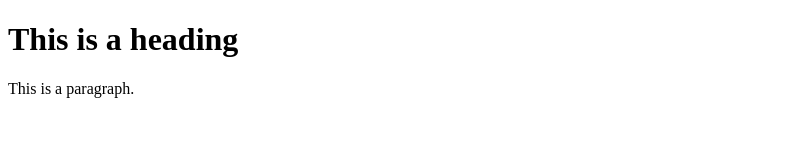
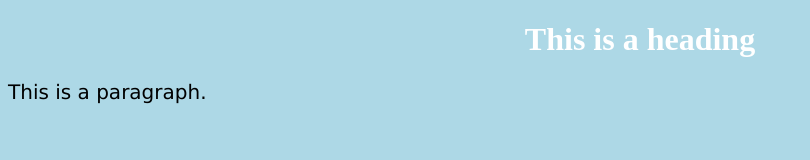
Before and after one commit to codebyasin/codebyasin.github.io, a plain HTML site: page zuck.html in a window 1280 px wide. Shown: the whole page, without its empty margins (0-810 px from the left). Drawn offline with Linux system fonts and the light colour scheme.

Commit message:
added custom css

```diff
--- /dev/null
+++ b/assets/main.css
@@ -0,0 +1,13 @@
+body {
+  background-color: lightblue;
+}
+
+h1 {
+  color: white;
+  text-align: center;
+}
+
+p {
+  font-family: verdana;
+  font-size: 20px;
+}
--- a/zuck.html
+++ b/zuck.html
@@ -1,5 +1,9 @@
 <!DOCTYPE html>
 <html>
+<head>
+  <link rel="stylesheet" href="assets/main.css">
+
+</head>
 <title>HTML Tutorial</title>
 <body>
 
```
